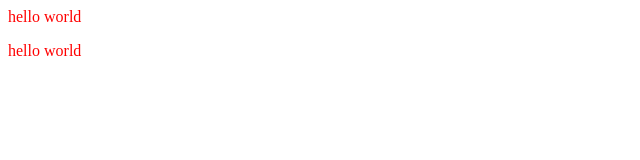
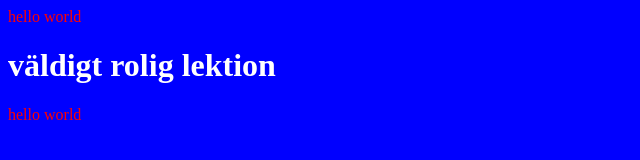
Before and after one commit to arvideriksson28-hub/mitt-forsta-repo, a plain HTML site: page index.html in a window 1280 px wide. Shown: the whole page, without its empty margins (0-640 px from the left). Drawn offline with Linux system fonts and the light colour scheme.

Commit message:
gjorde uppgiften på lektionen

```diff
--- a/app.js
+++ b/app.js
@@ -1,3 +1,4 @@
 let firstName = "arvid";
 const homeTown = "Landsbro";
 console.log(firstName + " " + homeTown);
+console.log("jag branchade ut till lektion för att lägga till mer kod");
--- a/index.html
+++ b/index.html
@@ -8,6 +8,7 @@
     </head>
     <body>
         hello world
+        <h1>väldigt rolig lektion</h1>
         <p>hello world</p>
         <script src="app.js"></script>
     </body>
--- a/style.css
+++ b/style.css
@@ -1,3 +1,7 @@
 body {
     color: red;
+    background-color: blue;
 }
+h1 {
+    color: white;
+}
```
